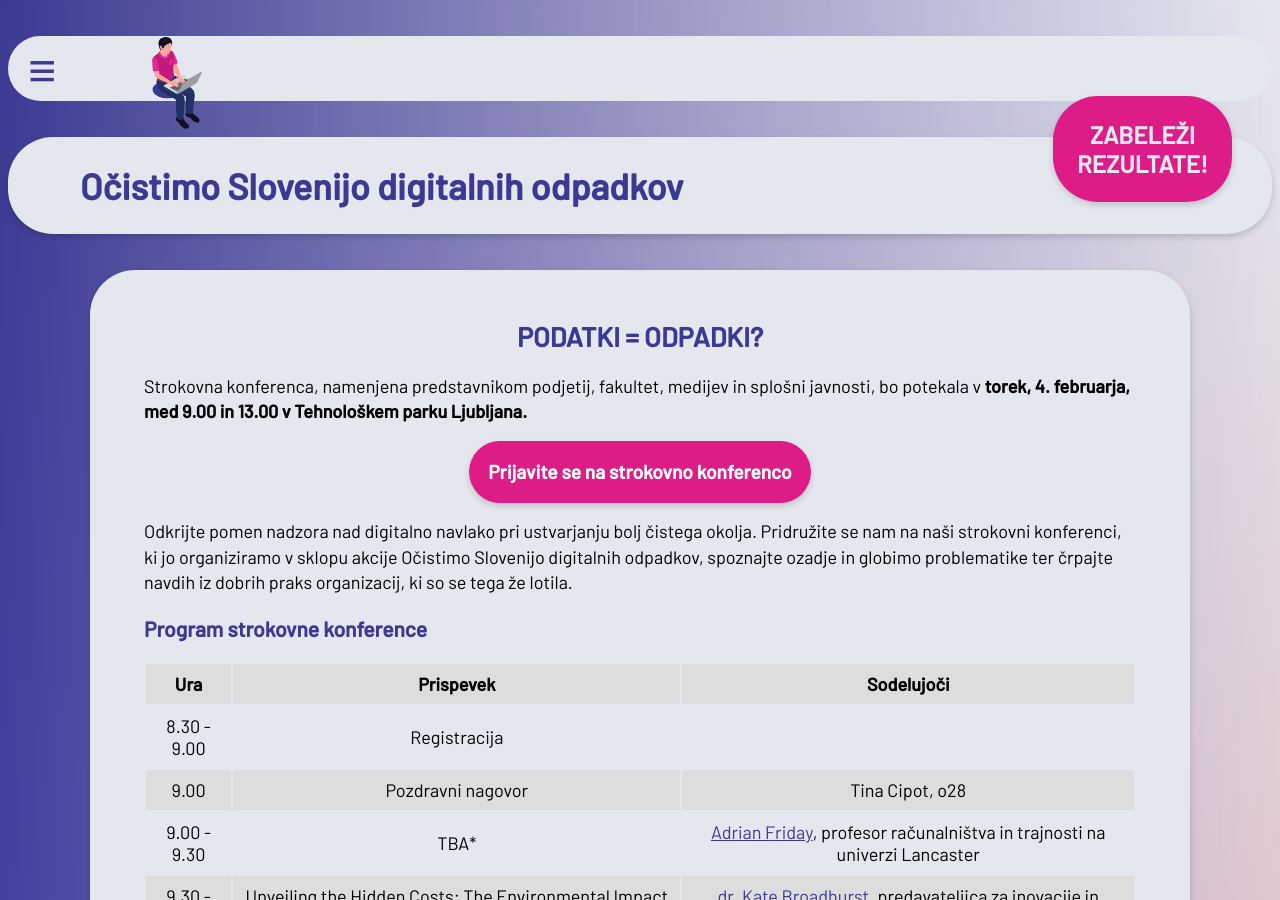
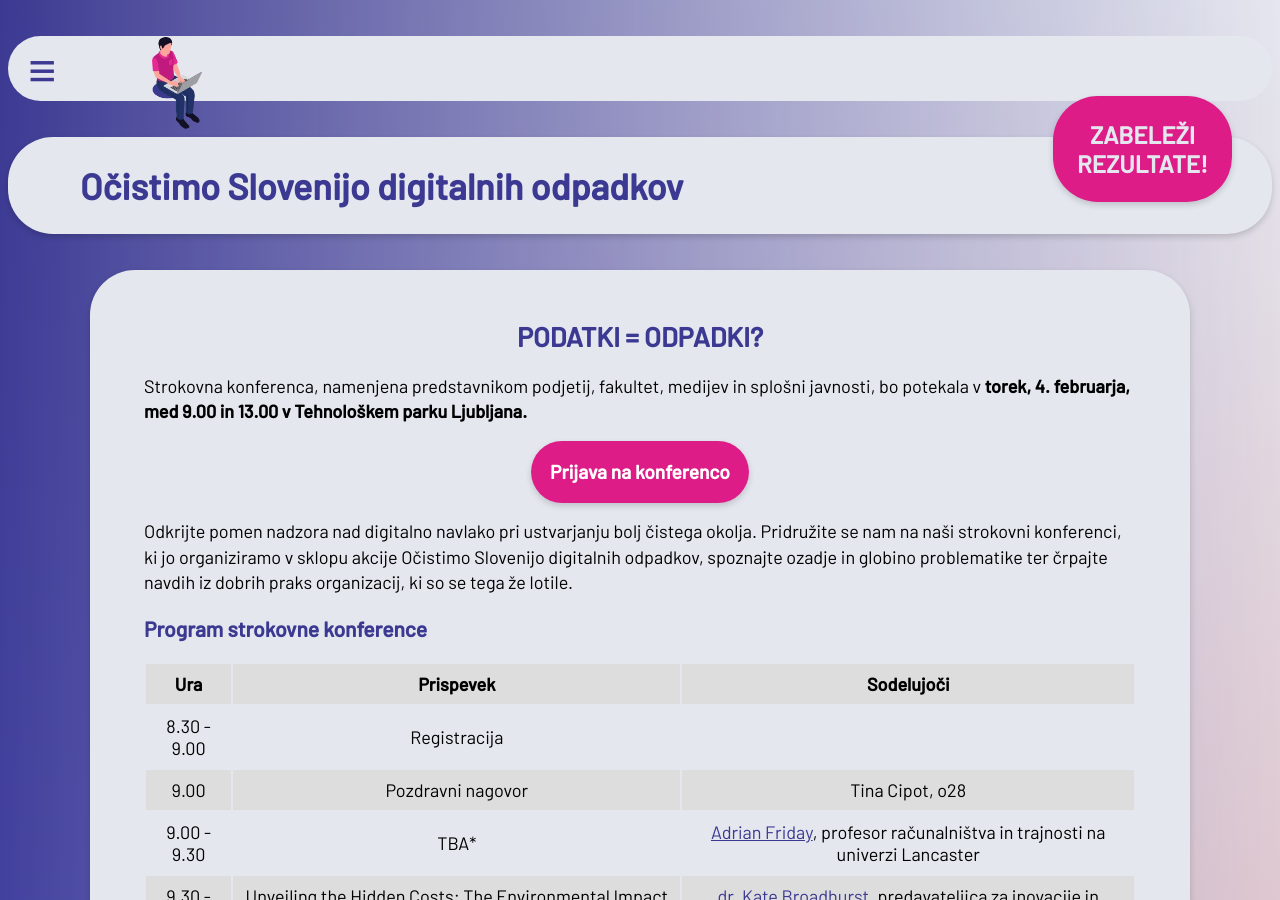
Before and after one commit to ewba/dcd-si, a Jekyll site: the page built from konferenca.md, in a window 1280 px wide and 900 px high. Built offline with Jekyll 4.4.1, drawn with Linux system fonts in a browser that asks for light colours.

Commit message:
Update konferenca.md

```diff
--- a/konferenca.md
+++ b/konferenca.md
@@ -9,10 +9,10 @@ co2: "0,03"
 Strokovna konferenca, namenjena predstavnikom podjetij, fakultet, medijev in splošni javnosti, bo potekala v **torek, 4. februarja, med 9.00 in 13.00 v Tehnološkem parku Ljubljana.**
 
 <div class="btnpad" style="text-align: center;">
-<a class="button" href="https://docs.google.com/forms/d/1xJwZeN-cQ3w48IuZ-ql0Znc1J3enJJf1BdAy9Awi2fE/edit">Prijavite se na strokovno konferenco</a>
+<a class="button" href="https://docs.google.com/forms/d/1xJwZeN-cQ3w48IuZ-ql0Znc1J3enJJf1BdAy9Awi2fE/edit">Prijava na konferenco</a>
 </div>
 
-Odkrijte pomen nadzora nad digitalno navlako pri ustvarjanju bolj čistega okolja. Pridružite se nam na naši strokovni konferenci, ki jo organiziramo v sklopu akcije Očistimo Slovenijo digitalnih odpadkov, spoznajte ozadje in globimo problematike ter črpajte navdih iz dobrih praks organizacij, ki so se tega že lotila.
+Odkrijte pomen nadzora nad digitalno navlako pri ustvarjanju bolj čistega okolja. Pridružite se nam na naši strokovni konferenci, ki jo organiziramo v sklopu akcije Očistimo Slovenijo digitalnih odpadkov, spoznajte ozadje in globino problematike ter črpajte navdih iz dobrih praks organizacij, ki so se tega že lotile.
 
 ### Program strokovne konference
 
```
